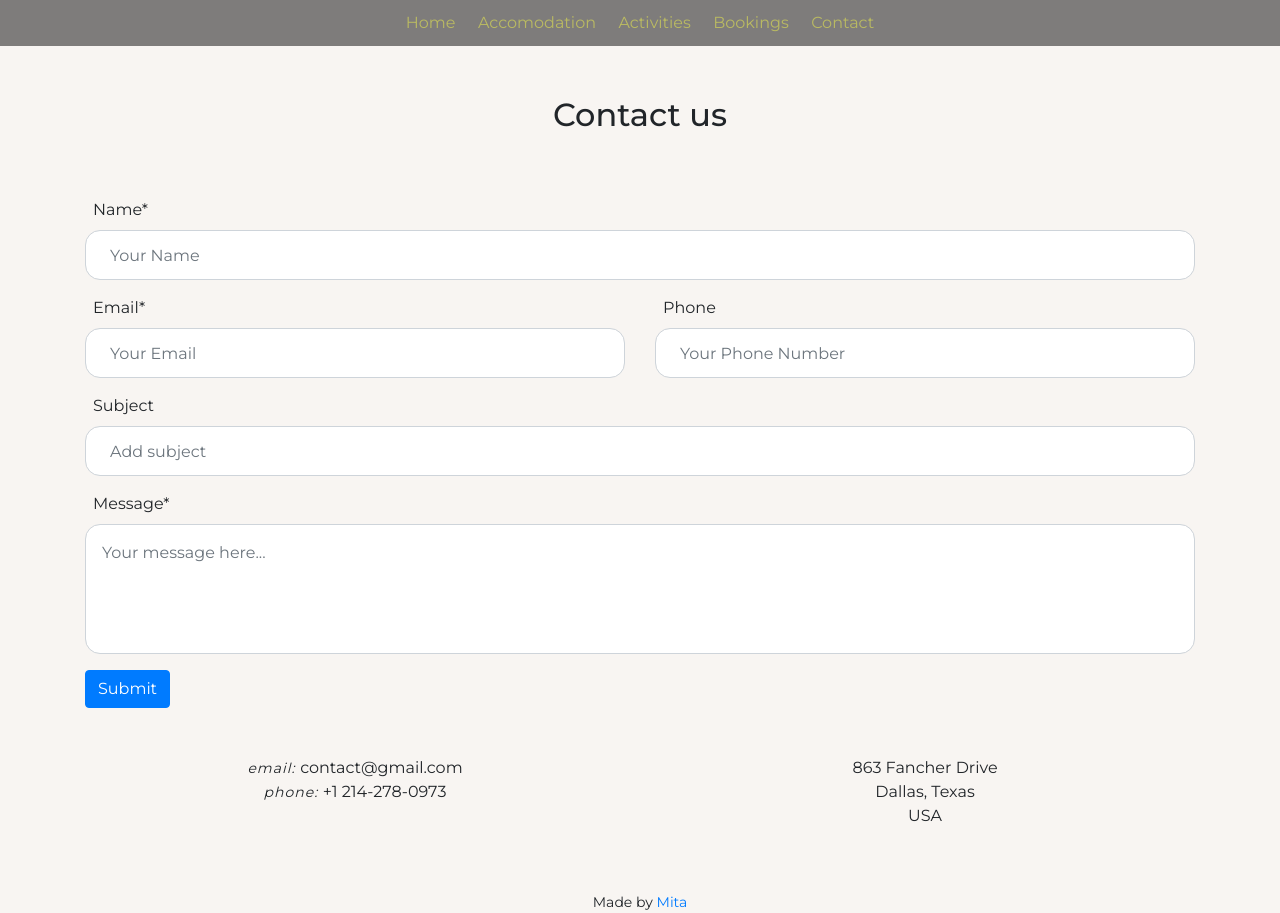
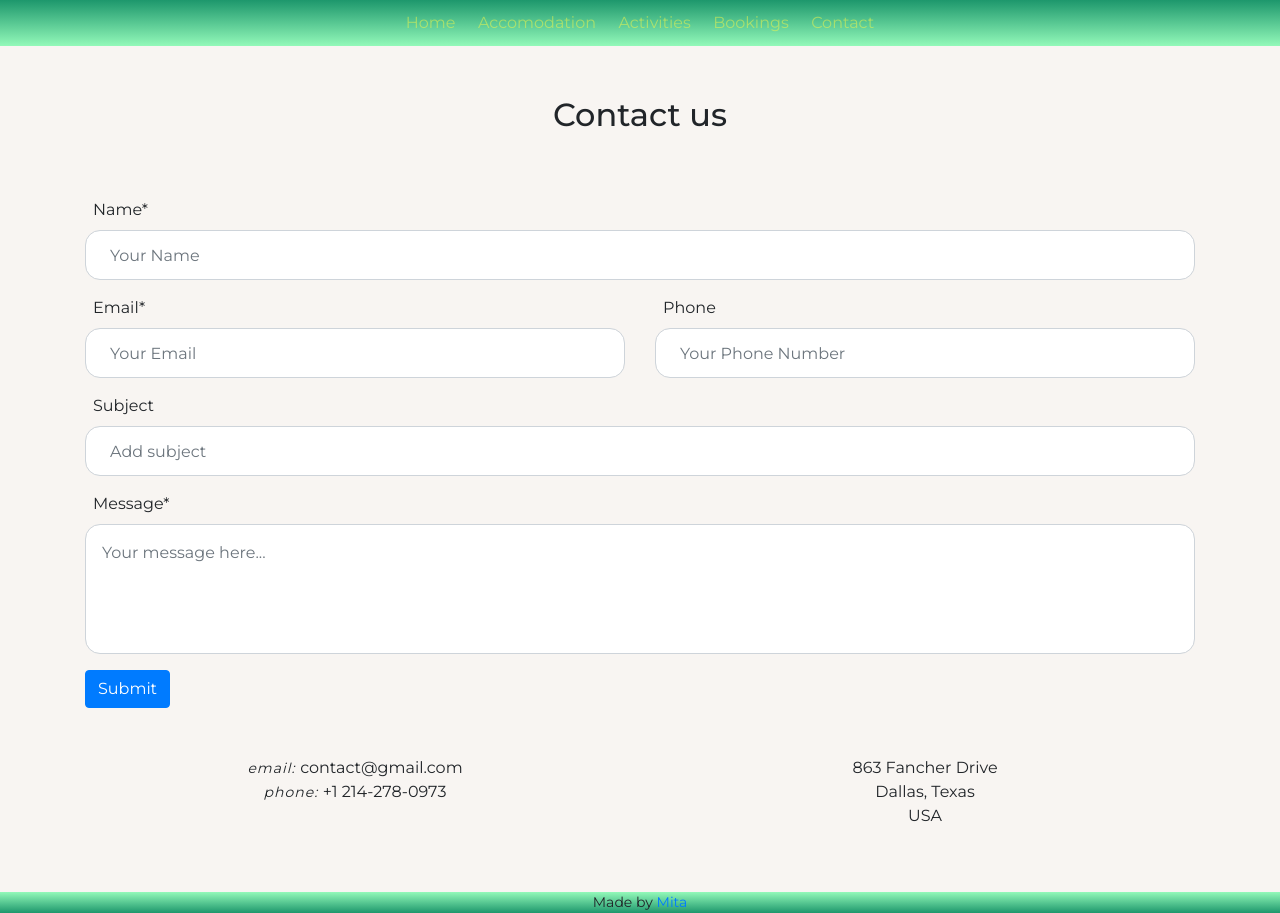
Before and after one commit to milosrancic/reactjs-website, a React (Create React App) app: page /reactjs-website/contact in a window 1280 px wide. Built offline with nearby package versions, Linux system fonts and the light colour scheme.

Commit message:
adding same gradient background color

```diff
--- a/src/components/footer/Footer.scss
+++ b/src/components/footer/Footer.scss
@@ -3,4 +3,9 @@
   width: 100%;
   bottom: -80px;
   font-size: 14px;
+
+  background: #1D976C;  /* fallback for old browsers */
+background: -webkit-linear-gradient(to bottom, #93F9B9, #1D976C);  /* Chrome 10-25, Safari 5.1-6 */
+background: linear-gradient(to bottom, #93F9B9, #1D976C); /* W3C, IE 10+/ Edge, Firefox 16+, Chrome 26+, Opera 12+, Safari 7+ */
+
 }
--- a/src/components/navigation/Navbar.scss
+++ b/src/components/navigation/Navbar.scss
@@ -2,6 +2,11 @@
   // background: lightsalmon;
   background: #565554;
   background: #7e7c7b;
+  background: #1D976C;  /* fallback for old browsers */
+background: -webkit-linear-gradient(to top, #93F9B9, #1D976C);  /* Chrome 10-25, Safari 5.1-6 */
+background: linear-gradient(to top, #93F9B9, #1D976C); /* W3C, IE 10+/ Edge, Firefox 16+, Chrome 26+, Opera 12+, Safari 7+ */
+
+
 }
 
 .nav-link {
```
